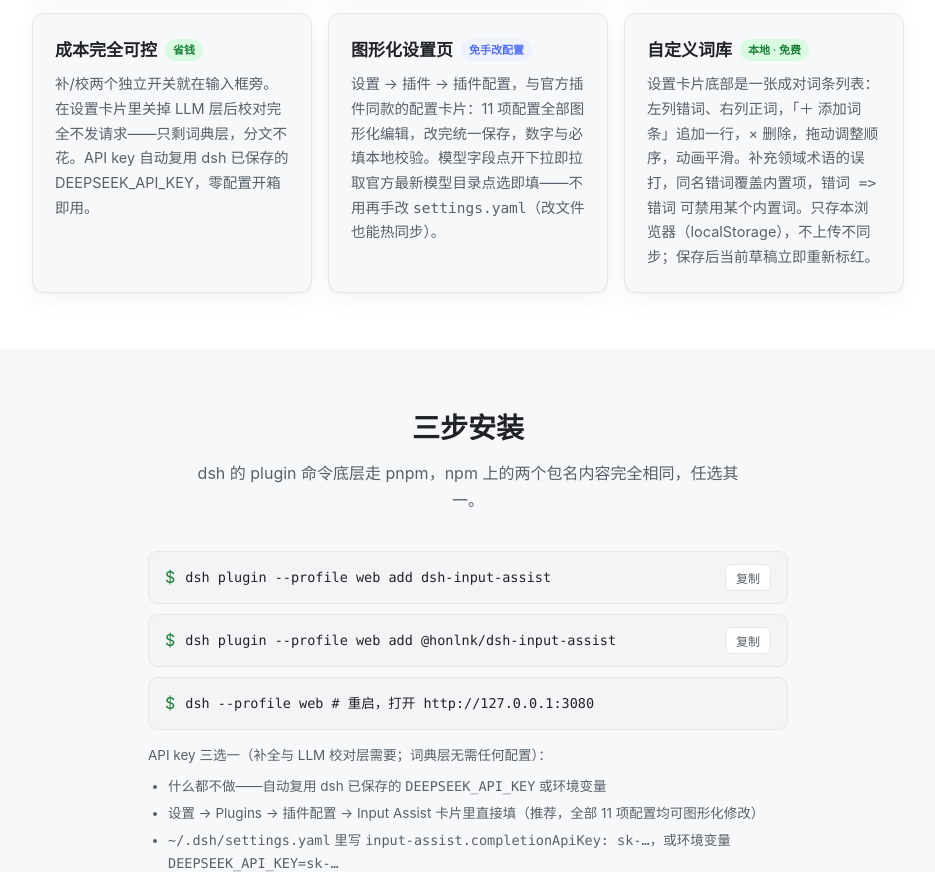
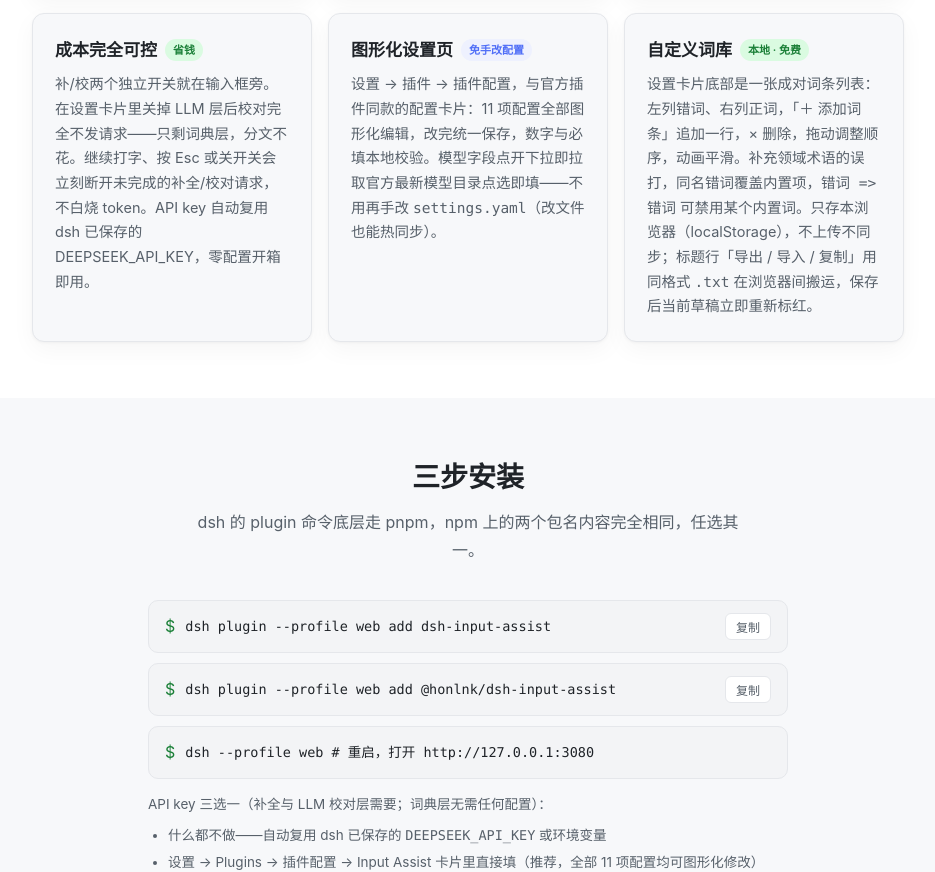
Before and after one commit to honlnk/dsh-input-assist, a website: page docs/index.html in a window 1280 px wide. Shown: the part 1217-2089 px from the top of the page, without its empty margins (172-1107 px from the left). Drawn offline with Linux system fonts and the light colour scheme.

Commit message:
chore: bump version to 0.5.0
- 官网：softwareVersion 0.5.0；自定义词库卡片与 FAQ 补导入/导出，
  成本卡片提在途请求取消（继续打字/Esc/关开关即断开，不白烧 token）
- 本版含：在途请求取消（15638c7）+ 自定义词库导入/导出（af432d1）

```diff
--- a/docs/index.html
+++ b/docs/index.html
@@ -31,7 +31,7 @@
         "name": "dsh-input-assist",
         "applicationCategory": "DeveloperApplication",
         "operatingSystem": "macOS, Linux, Windows",
-        "softwareVersion": "0.4.0",
+        "softwareVersion": "0.5.0",
         "url": "https://dsh-input-assist.honlnk.com/",
         "description": "DeepSeek Harness（dsh）Web UI 输入助手插件：AI 输入补全（ghost text，Tab 逐词采纳）与中英混排错别字检查（本地词典 + LLM 上下文校对，含英文拼写与专有名词大小写），带图形化设置页与浏览器本地自定义词库。",
         "offers": { "@type": "Offer", "price": "0", "priceCurrency": "USD" },
@@ -60,7 +60,7 @@
           {
             "@type": "Question",
             "name": "能添加自己的错词吗？",
-            "acceptedAnswer": { "@type": "Answer", "text": "能。设置卡片底部「自定义词库（仅本浏览器）」是一张成对词条列表：左列错词、右列正词，点「＋ 添加词条」追加一行，× 删除，拖动调整顺序，中英文皆可，与内置词库合并参与本地检查；同名错词覆盖内置项，写成自映射（错词 => 错词）可禁用某个内置词。英文词条自动走词边界匹配，驼峰、snake_case 这类标识符不会误报。数据只存在本浏览器 localStorage。" }
+            "acceptedAnswer": { "@type": "Answer", "text": "能。设置卡片底部「自定义词库（仅本浏览器）」是一张成对词条列表：左列错词、右列正词，点「＋ 添加词条」追加一行，× 删除，拖动调整顺序，中英文皆可，与内置词库合并参与本地检查；同名错词覆盖内置项，写成自映射（错词 => 错词）可禁用某个内置词。英文词条自动走词边界匹配，驼峰、snake_case 这类标识符不会误报。数据只存在本浏览器 localStorage，可用标题行的「导出 / 导入」以同格式 .txt 文件在浏览器间搬运。" }
           },
           {
             "@type": "Question",
@@ -353,7 +353,7 @@
       </div>
       <div class="card">
         <h3>成本完全可控<span class="tag tag-green">省钱</span></h3>
-        <p>补/校两个独立开关就在输入框旁。在设置卡片里关掉 LLM 层后校对完全不发请求——只剩词典层，分文不花。API key 自动复用 dsh 已保存的 DEEPSEEK_API_KEY，零配置开箱即用。</p>
+        <p>补/校两个独立开关就在输入框旁。在设置卡片里关掉 LLM 层后校对完全不发请求——只剩词典层，分文不花。继续打字、按 Esc 或关开关会立刻断开未完成的补全/校对请求，不白烧 token。API key 自动复用 dsh 已保存的 DEEPSEEK_API_KEY，零配置开箱即用。</p>
       </div>
       <div class="card">
         <h3>图形化设置页<span class="tag tag-blue">免手改配置</span></h3>
@@ -361,7 +361,7 @@
       </div>
       <div class="card">
         <h3>自定义词库<span class="tag tag-green">本地 · 免费</span></h3>
-        <p>设置卡片底部是一张成对词条列表：左列错词、右列正词，「＋ 添加词条」追加一行，× 删除，拖动调整顺序，动画平滑。补充领域术语的误打，同名错词覆盖内置项，<code>错词 =&gt; 错词</code> 可禁用某个内置词。只存本浏览器（localStorage），不上传不同步；保存后当前草稿立即重新标红。</p>
+        <p>设置卡片底部是一张成对词条列表：左列错词、右列正词，「＋ 添加词条」追加一行，× 删除，拖动调整顺序，动画平滑。补充领域术语的误打，同名错词覆盖内置项，<code>错词 =&gt; 错词</code> 可禁用某个内置词。只存本浏览器（localStorage），不上传不同步；标题行「导出 / 导入 / 复制」用同格式 <code>.txt</code> 在浏览器间搬运，保存后当前草稿立即重新标红。</p>
       </div>
     </div>
   </div>
@@ -426,7 +426,7 @@
       </details>
       <details>
         <summary>能添加自己的错词吗？</summary>
-        <p>能。设置卡片底部「自定义词库（仅本浏览器）」是一张成对词条列表：左列错词、右列正词，「＋ 添加词条」追加一行，× 删除，拖动调整顺序，中英文皆可，与内置词库合并参与本地检查；同名错词覆盖内置项，写成自映射（错词 =&gt; 错词）可禁用某个内置词。英文词条自动走词边界匹配，驼峰、snake_case 这类标识符不会误报。数据只存在本浏览器 localStorage。</p>
+        <p>能。设置卡片底部「自定义词库（仅本浏览器）」是一张成对词条列表：左列错词、右列正词，「＋ 添加词条」追加一行，× 删除，拖动调整顺序，中英文皆可，与内置词库合并参与本地检查；同名错词覆盖内置项，写成自映射（错词 =&gt; 错词）可禁用某个内置词。英文词条自动走词边界匹配，驼峰、snake_case 这类标识符不会误报。数据只存在本浏览器 localStorage，可用标题行的「导出 / 导入」以同格式 <code>.txt</code> 文件在浏览器间搬运。</p>
       </details>
       <details>
         <summary>支持哪些 dsh 版本？</summary>
--- a/package.json
+++ b/package.json
@@ -1,6 +1,6 @@
 {
 	"name": "dsh-input-assist",
-	"version": "0.4.0",
+	"version": "0.5.0",
 	"description": "Input assistant for DeepSeek Harness Web UI: inline AI completion (FIM ghost suggestion, Tab to accept) and Chinese-friendly typo checking with click-to-fix.",
 	"type": "module",
 	"main": "lib/index.js",
```
Also changed, not shown: 1 other file.
